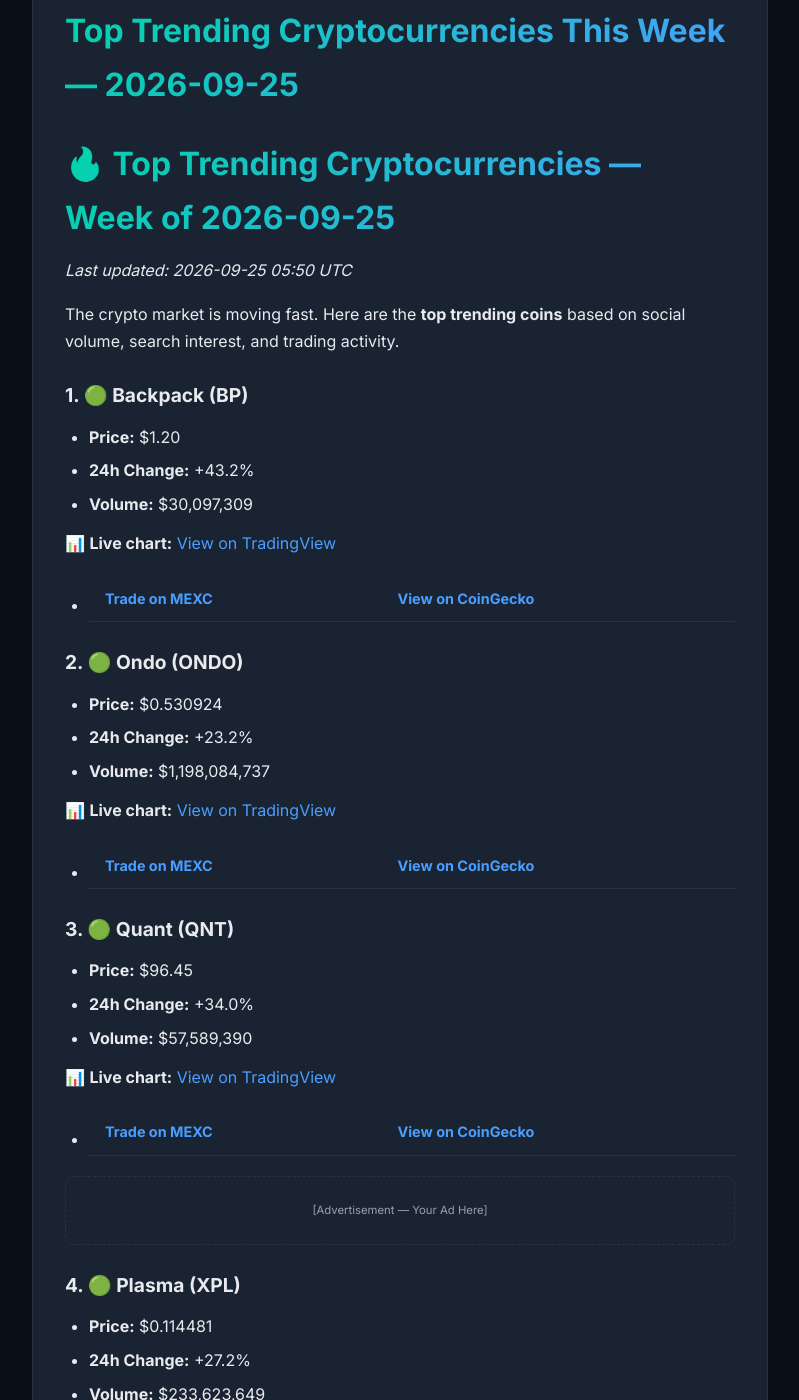
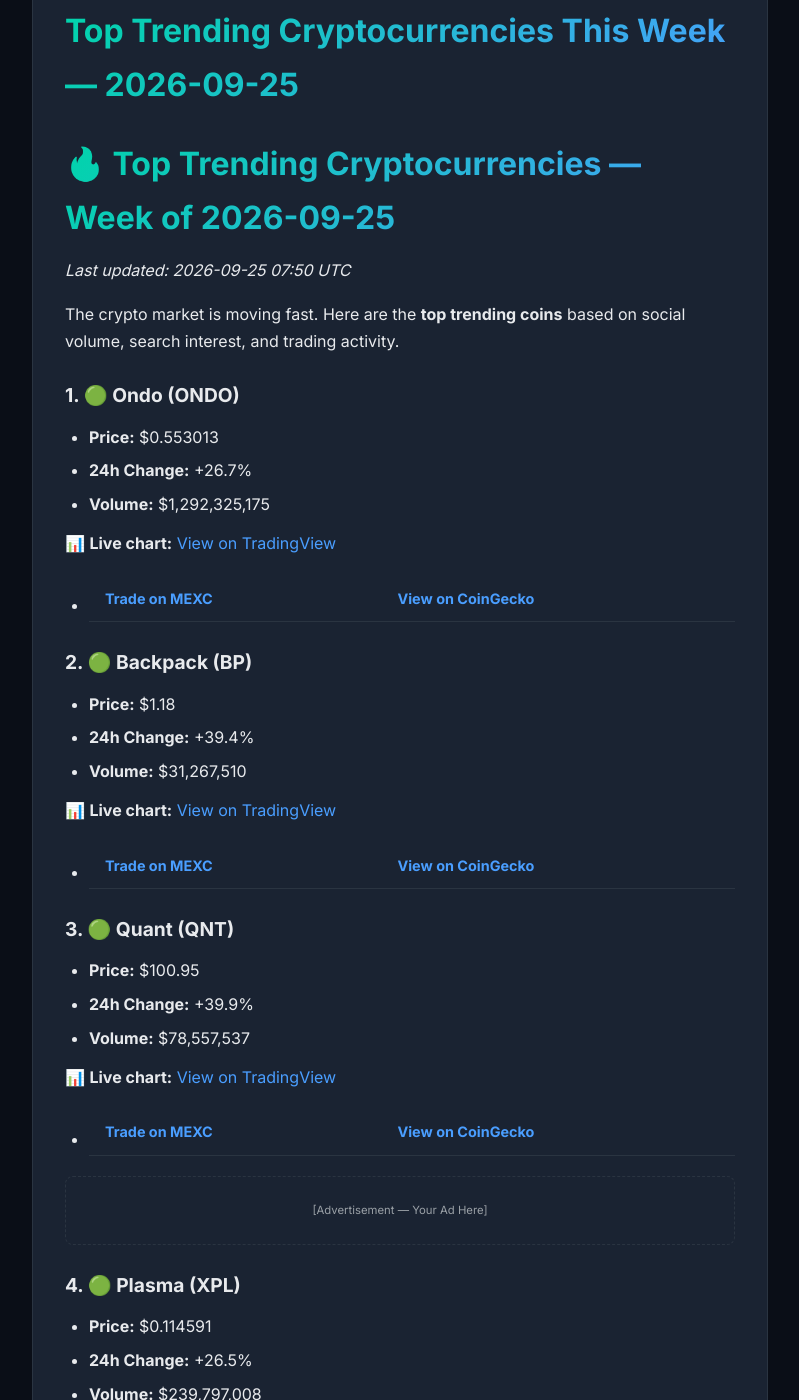
Before and after one commit to alexcipher-CRE/crypto-insights, a Jekyll site: the page built from _posts/2026-09-25-trending-coins.md, in a window 1280 px wide and 1400 px high, scrolled down 355 px. Shown: the whole window, without its empty margins (240-1039 px from the left). Built offline with Jekyll 4.4.1, drawn with Linux system fonts in a browser that asks for light colours; some of the changed text lies outside the part shown.

Commit message:
🚀 Auto-update: 32 posts

```diff
--- a/_posts/2026-09-25-trending-coins.md
+++ b/_posts/2026-09-25-trending-coins.md
@@ -6,35 +6,35 @@ tags: [crypto, trending, analysis]
 
 # 🔥 Top Trending Cryptocurrencies — Week of 2026-09-25
 
-*Last updated: 2026-09-25 05:50 UTC*
+*Last updated: 2026-09-25 07:50 UTC*
 
 The crypto market is moving fast. Here are the **top trending coins** based on social volume, search interest, and trading activity.
 
-### 1. 🟢 Backpack (BP)
+### 1. 🟢 Ondo (ONDO)
 
-- **Price:** $1.20
-- **24h Change:** +43.2%
-- **Volume:** $30,097,309
+- **Price:** $0.553013
+- **24h Change:** +26.7%
+- **Volume:** $1,292,325,175
+
+📊 **Live chart:** [View on TradingView](https://www.tradingview.com/chart/?symbol=BINANCE:ONDOUSDT)
+
+- **[Trade on MEXC](https://www.mexc.com/trade/ONDO_USDT?ref=YOUR_REF_ID)** | **[View on CoinGecko](https://www.coingecko.com/en/coins/ondo)**
+
+### 2. 🟢 Backpack (BP)
+
+- **Price:** $1.18
+- **24h Change:** +39.4%
+- **Volume:** $31,267,510
 
 📊 **Live chart:** [View on TradingView](https://www.tradingview.com/chart/?symbol=BINANCE:BPUSDT)
 
 - **[Trade on MEXC](https://www.mexc.com/trade/BP_USDT?ref=YOUR_REF_ID)** | **[View on CoinGecko](https://www.coingecko.com/en/coins/backpack)**
 
-### 2. 🟢 Ondo (ONDO)
-
-- **Price:** $0.530924
-- **24h Change:** +23.2%
-- **Volume:** $1,198,084,737
-
-📊 **Live chart:** [View on TradingView](https://www.tradingview.com/chart/?symbol=BINANCE:ONDOUSDT)
-
-- **[Trade on MEXC](https://www.mexc.com/trade/ONDO_USDT?ref=YOUR_REF_ID)** | **[View on CoinGecko](https://www.coingecko.com/en/coins/ondo)**
-
 ### 3. 🟢 Quant (QNT)
 
-- **Price:** $96.45
-- **24h Change:** +34.0%
-- **Volume:** $57,589,390
+- **Price:** $100.95
+- **24h Change:** +39.9%
+- **Volume:** $78,557,537
 
 📊 **Live chart:** [View on TradingView](https://www.tradingview.com/chart/?symbol=BINANCE:QNTUSDT)
 
@@ -47,9 +47,9 @@ The crypto market is moving fast. Here are the **top trending coins** based on s
 
 ### 4. 🟢 Plasma (XPL)
 
-- **Price:** $0.114481
-- **24h Change:** +27.2%
-- **Volume:** $233,623,649
+- **Price:** $0.114591
+- **24h Change:** +26.5%
+- **Volume:** $239,797,008
 
 📊 **Live chart:** [View on TradingView](https://www.tradingview.com/chart/?symbol=BINANCE:XPLUSDT)
 
@@ -57,9 +57,9 @@ The crypto market is moving fast. Here are the **top trending coins** based on s
 
 ### 5. 🔴 Pudgy Penguins (PENGU)
 
-- **Price:** $0.009528
-- **24h Change:** -4.6%
-- **Volume:** $302,174,720
+- **Price:** $0.009536
+- **24h Change:** -5.3%
+- **Volume:** $287,733,068
 
 📊 **Live chart:** [View on TradingView](https://www.tradingview.com/chart/?symbol=BINANCE:PENGUUSDT)
 
```
Also changed, not shown: _posts/2026-09-25-defi-yields.md (+13 -13 lines), _posts/2026-09-25-how-to-buy-ondo.md (+8 -8 lines), _posts/2026-09-25-market-movers.md (+8 -7 lines), _posts/index.md (+1 -1 lines), api/v1/market.json (+106 -106 lines).
